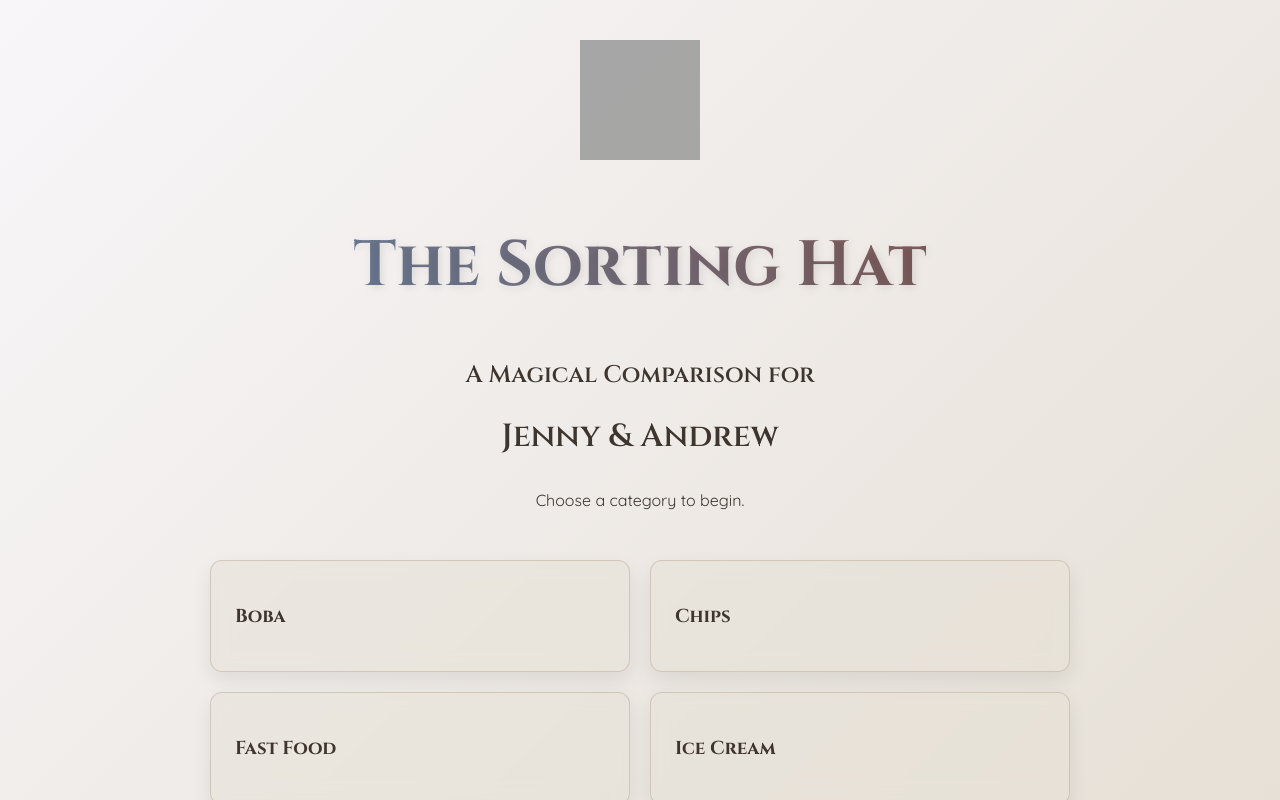
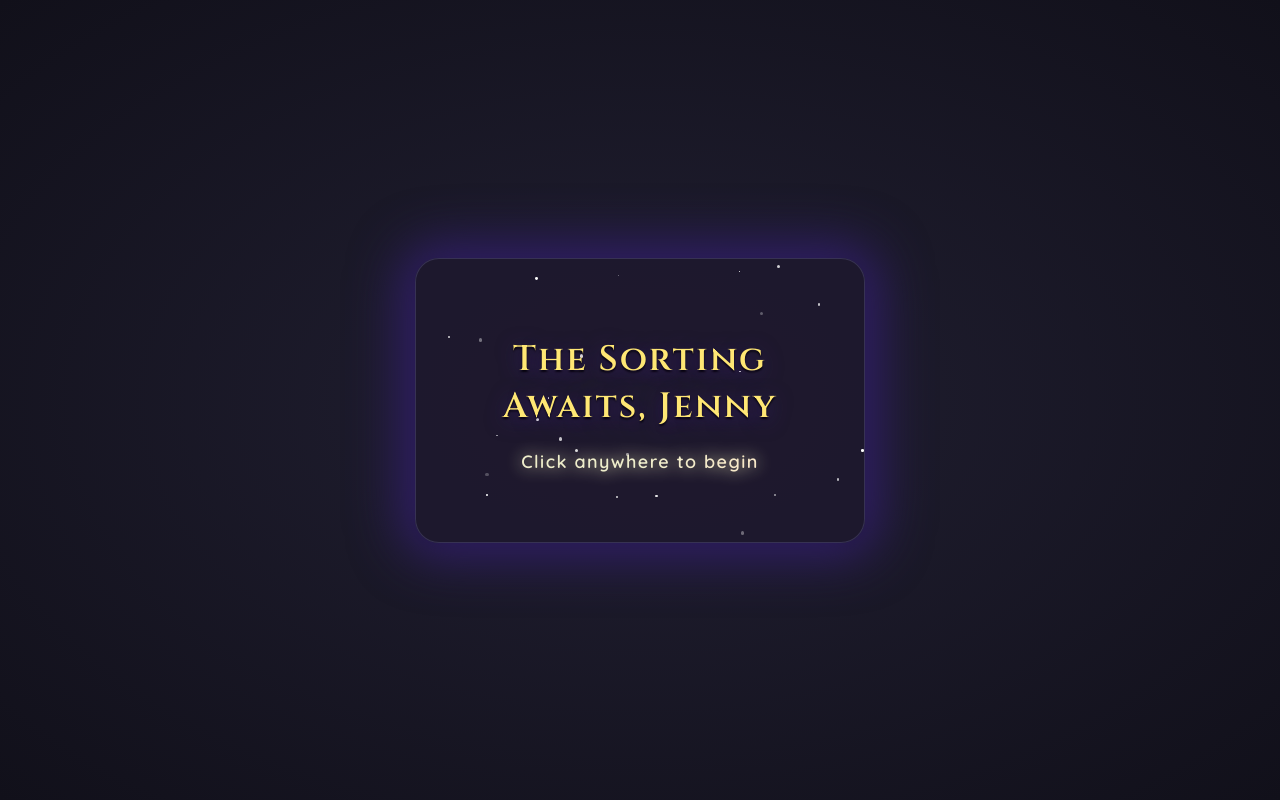
Before and after one commit to vetus-ordo/jenny-rankings, a Next.js app: page / in a window 1280 px wide. Built offline with nearby package versions, Linux system fonts and the light colour scheme; grey boxes are pictures that could not be loaded.

Commit message:
new welcome page

```diff
--- a/app/globals.css
+++ b/app/globals.css
@@ -1,14 +1,14 @@
-@import url('https://fonts.googleapis.com/css2?family=Cinzel:wght@700&family=Quicksand:wght@400;600&display=swap');
+@import url('https://fonts.googleapis.com/css2?family=Cinzel:wght@600&family=Quicksand:wght@400;600&display=swap');
 
 :root {
   --bg1: #F8F6F9; /* A soft, almost white lavender */
   --bg2: #E6E0D6; /* A warm, gentle taupe */
-  --card-bg: rgba(230, 224, 214, 0.55); /* Glass panel effect */
+  --card-bg: rgba(230, 224, 214, 0.55);
   --card-brd: rgba(160, 145, 123, 0.35);
-  --btn: #6A7B95;   /* Muted Ravenclaw blue */
+  --btn: #6A7B95;
   --btn-hover: #5A6B85;
-  --text-primary: #3D352E; /* Dark, soft brown */
-  --accent-primary: #8B4B3A; /* Soft Gryffindor red for accents */
+  --text-primary: #3D352E;
+  --accent-primary: #8B4B3A;
   --spark: #ffffff;
 }
 
@@ -20,76 +20,98 @@ html, body {
   font-family: 'Quicksand', sans-serif;
   color: var(--text-primary);
   overflow-x: hidden;
-  scroll-behavior: smooth;
   cursor: url('/wand.png') 6 0, auto;
+  transition: background 1s ease-in-out; /* Smooth transition for background change */
 }
 
 * {
   box-sizing: border-box;
-  transition: all 0.3s cubic-bezier(0.4, 0, 0.2, 1);
 }
 
-/* === MAGICAL EFFECTS & ANIMATIONS === */
-.magical-bg::before {
-  content: '';
+/* === WELCOME SCREEN STYLES === */
+body.welcome-active {
+  background: radial-gradient(ellipse at center, #211f32 0%, #11101a 100%);
+}
+
+.welcome-overlay {
   position: fixed;
-  top: 0; left: 0;
-  width: 100%; height: 100%;
-  background: url('/golden-snitch.png') repeat;
-  background-size: 30px;
-  opacity: 0.03;
+  inset: 0;
+  z-index: 100;
+  display: flex;
+  justify-content: center;
+  align-items: center;
+  animation: fadeInBg 1.2s;
+  overflow: hidden;
+}
+@keyframes fadeInBg { from { opacity: 0; } to { opacity: 1; } }
+
+.welcome-content {
+  background: rgba(30, 25, 46, 0.9);
+  border-radius: 24px;
+  box-shadow: 0 0 50px 15px #301e67, 0 2px 10px rgba(0,0,0,0.3);
+  padding: 3rem 2.5rem;
+  max-width: 450px;
+  width: 90vw;
+  text-align: center;
+  border: 1px solid rgba(173, 167, 255, 0.18);
+  position: relative;
+  overflow: hidden;
+}
+
+.welcome-content h2 {
+  font-family: 'Cinzel', serif;
+  font-size: clamp(2rem, 8vw, 2.2rem);
+  color: #ffe774;
+  letter-spacing: 2px;
+  margin-bottom: 1.3rem;
+  text-shadow: 0 4px 20px #381c6a, 0 2px 2px #000;
+  animation: textShine 2s ease-out 1;
+}
+@keyframes textShine {
+  0% { color: #bf9fff; text-shadow: none; }
+  30% { color: #fff8b6; text-shadow: 0 0 18px #fffbb6; }
+  100% { color: #ffe774; }
+}
+
+.welcome-content p {
+  margin-top: 1.5rem;
+  font-family: 'Quicksand', sans-serif;
+  font-size: 1.1rem;
+  letter-spacing: .09rem;
+  animation: floatGlow 2.4s infinite alternate;
+  background: linear-gradient(92deg, #eeedcb 50%, #ffe5c7 100%);
+  -webkit-background-clip: text;
+  background-clip: text;
+  -webkit-text-fill-color: transparent;
+  filter: drop-shadow(0 0 8px #fff6bd);
+  font-weight: 600;
+}
+@keyframes floatGlow {
+  from { transform: translateY(0); }
+  to { transform: translateY(-8px) scale(1.04); }
+}
+
+.welcome-stars {
   pointer-events: none;
+  position: absolute;
+  top: 0; left: 0; width: 100%; height: 100%;
   z-index: -1;
 }
-
-@keyframes float {
-  0% { transform: translate(0, 0); }
-  50% { transform: translate(-20px, -20px); }
-  100% { transform: translate(0, 0); }
+.star {
+  position: absolute;
+  border-radius: 50%;
+  background: white;
+  opacity: 0.75;
+  filter: blur(0.2px);
+  animation: starTwinkle 2.5s infinite alternate;
+}
+@keyframes starTwinkle {
+  0% { opacity: 0.5; }
+  30% { opacity: 1; }
+  100% { opacity: 0.2; }
 }
 
-@keyframes shimmer {
-  0%, 100% { background-position: 0% 50%; }
-  50% { background-position: 100% 50%; }
-}
-
-.compatibility-reveal {
-  opacity: 0;
-  animation: magicalReveal 1.5s cubic-bezier(0.165, 0.84, 0.44, 1) forwards;
-}
-@keyframes magicalReveal {
-  0% { opacity: 0; transform: scale(0.8) rotate(-3deg); }
-  100% { opacity: 1; transform: scale(1) rotate(0deg); }
-}
-
-.heart-burst {
-  position: absolute;
-  font-size: 1.5rem;
-  animation: burst 2s ease-out forwards;
-  pointer-events: none;
-  z-index: 10000;
-}
-@keyframes burst {
-  0% { transform: scale(0.1); opacity: 1; }
-  100% { transform: scale(1.5) translate(var(--x), var(--y)); opacity: 0; }
-}
-
-.sparkle {
-  pointer-events: none;
-  position: fixed;
-  width: 7px; height: 7px;
-  border-radius: 50%;
-  background: radial-gradient(circle, var(--spark) 0%, transparent 70%);
-  filter: drop-shadow(0 0 6px var(--spark));
-  animation: twinkle 1.4s ease-out forwards;
-  z-index: 9999;
-}
-@keyframes twinkle {
-  0% { opacity: 0.9; transform: scale(0.2); }
-  100% { opacity: 0; transform: scale(1.4) translateY(-60px); }
-}
-
-/* === LAYOUT & COMPONENTS === */
+/* === MAIN APP STYLES === */
 .container {
   max-width: 900px;
   margin: 0 auto;
@@ -113,6 +135,11 @@ html, body {
   text-shadow: 2px 2px 8px rgba(0,0,0,0.1);
 }
 
+@keyframes shimmer {
+  0%, 100% { background-position: 0% 50%; }
+  50% { background-position: 100% 50%; }
+}
+
 .card {
   background: var(--card-bg);
   border: 1px solid var(--card-brd);
@@ -121,11 +148,11 @@ html, body {
   border-radius: 12px;
   padding: 2rem;
   box-shadow: 0 8px 20px rgba(0,0,0,0.08);
+  transition: transform 0.35s ease, box-shadow 0.35s ease;
 }
 .card:hover {
-  transform: translateY(-12px) scale(1.02);
-  box-shadow: 0 20px 40px rgba(139, 75, 58, 0.2);
-  background: rgba(255, 255, 255, 0.7);
+  transform: translateY(-8px);
+  box-shadow: 0 12px 28px rgba(0,0,0,0.12);
 }
 
 .btn {
@@ -140,34 +167,11 @@ html, body {
   font-weight: 600;
   text-decoration: none;
   display: inline-block;
-  position: relative;
-  overflow: hidden;
+  transition: transform .25s, box-shadow .25s;
 }
 .btn:hover {
   transform: translateY(-3px);
   box-shadow: 0 8px 18px rgba(0,0,0,0.2);
-}
-.btn::before {
-  content: '';
-  position: absolute;
-  top: 50%; left: 50%;
-  width: 0; height: 0;
-  background: rgba(255,255,255,0.2);
-  border-radius: 50%;
-  transform: translate(-50%, -50%);
-  transition: width 0.5s, height 0.5s;
-}
-.btn:active::before {
-  width: 300px;
-  height: 300px;
-}
-
-.input-group input {
-  padding: 12px;
-  border: 1px solid var(--card-brd);
-  border-radius: 8px;
-  font-size: 1rem;
-  font-family: 'Quicksand', sans-serif;
 }
 
 .category-grid {
@@ -179,11 +183,7 @@ html, body {
   text-decoration: none;
   color: inherit;
 }
-.category-card h3 {
-  font-family: 'Cinzel', serif;
-}
 
-/* === RANKING PAGE LAYOUT === */
 .ranking-columns {
   display: flex;
   flex-direction: row;
@@ -191,7 +191,6 @@ html, body {
   gap: 2rem;
   width: 100%;
 }
-
 .ranking-column {
   flex: 1;
   min-width: 0;
@@ -199,7 +198,6 @@ html, body {
   padding: 1rem;
   border-radius: 12px;
 }
-
 .ranking-column h3 {
   font-family: 'Cinzel', serif;
   text-align: center;
@@ -215,13 +213,11 @@ html, body {
   background: rgba(255,255,255,0.4);
   border-radius: 10px;
   border: 1px solid var(--card-brd);
-  will-change: transform;
-  transform-origin: center;
+  transition: transform 0.2s ease, box-shadow 0.2s ease;
 }
 .ranking-item:hover {
-  box-shadow: 0 0 20px rgba(106, 123, 149, 0.4);
-  border: 1px solid rgba(106, 123, 149, 0.6);
   transform: scale(1.02);
+  box-shadow: 0 0 20px rgba(106, 123, 149, 0.2);
 }
 .ranking-item img {
   width: 100px;
@@ -229,6 +225,10 @@ html, body {
   border-radius: 8px;
   margin-right: 15px;
   object-fit: cover;
+  transition: transform 0.3s ease;
+}
+.ranking-item:hover img {
+  transform: scale(1.25);
 }
 .ranking-item .rank-number {
   background: var(--accent-primary);
@@ -244,7 +244,6 @@ html, body {
   margin-right: 15px;
 }
 
-/* === RESULTS PAGE === */
 .comparison-table {
   width: 100%;
   border-collapse: collapse;
@@ -262,7 +261,6 @@ html, body {
   border-left: 4px solid #D4AF37;
   box-shadow: inset 0 0 10px rgba(212,175,55,0.2);
 }
-
 .category-score {
   font-family: 'Quicksand', sans-serif;
   font-size: 1rem;
@@ -274,12 +272,12 @@ html, body {
 /* === RESPONSIVE DESIGN === */
 @media (max-width: 768px) {
   .card:hover {
-    transform: none; /* Disable hover effects on mobile */
+    transform: none;
   }
   .card:active {
     transform: scale(0.98);
   }
   .ranking-columns {
-    flex-direction: column; /* Stacks the columns on mobile */
+    flex-direction: column;
   }
 }
--- a/app/layout.tsx
+++ b/app/layout.tsx
@@ -2,7 +2,7 @@ import './globals.css'
 import type { Metadata } from 'next'
 
 export const metadata: Metadata = {
-  title: 'The Sorting of Tastes',
+  title: 'The Sorting Hat',
   description: 'A magical ranking of tastes.',
 }
 
--- a/app/page.tsx
+++ b/app/page.tsx
@@ -1,27 +1,76 @@
 'use client'
-import { useEffect } from 'react'
+import { useState, useEffect, useRef } from 'react'
 import Link from 'next/link'
 import Image from 'next/image'
 import { categoryData } from '@/lib/data'
 import ClientEffects from '@/components/ClientEffects'
 
 export default function Home() {
+  const [showWelcome, setShowWelcome] = useState(true);
+  const audioRef = useRef<HTMLAudioElement | null>(null);
 
-  // The names are now hardcoded here for a personalized gift.
   const player1Name = "Jenny";
   const player2Name = "Andrew";
 
-  // This effect runs once to save the names for the other pages to use.
+  // This effect adds/removes the dark background class
+  useEffect(() => {
+    document.body.classList.add('welcome-active');
+  }, []);
+
   useEffect(() => {
     localStorage.setItem('player1', player1Name);
     localStorage.setItem('player2', player2Name);
   }, [player1Name, player2Name]);
 
+  const handleEnter = () => {
+    // Remove the dark background class for a smooth transition
+    document.body.classList.remove('welcome-active');
+
+    setShowWelcome(false);
+    audioRef.current?.play().catch(error => {
+      console.error("Audio autoplay failed:", error);
+    });
+  };
+
   return (
     <>
+      <audio ref={audioRef} src="/hedwig.mp3" loop />
       <ClientEffects />
-      <main className="container">
-        <header className="header animate__animated animate__fadeIn">
+
+      {showWelcome && (
+        <div
+          className="welcome-overlay"
+          onClick={handleEnter}
+          style={{ cursor: 'pointer' }}
+        >
+          <div className="welcome-content animate__animated animate__zoomIn">
+            <h2>The Sorting Awaits, {player1Name}</h2>
+            <p>Click anywhere to begin</p>
+            <div className="welcome-stars">
+              {[...Array(24)].map((_, i) => {
+                const size = Math.random() * 2.5 + 1.2;
+                return (
+                  <div
+                    key={i}
+                    className="star"
+                    style={{
+                      left: `${Math.random() * 100}%`,
+                      top: `${Math.random() * 100}%`,
+                      width: `${size}px`,
+                      height: `${size}px`,
+                      animationDelay: `${Math.random() * 2.5}s`
+                    }}
+                  />
+                );
+              })}
+            </div>
+          </div>
+        </div>
+      )}
+
+      {!showWelcome && (
+        <main className="container animate__animated animate__fadeIn">
+          <header className="header">
             <Image
               src="/Sorting_Hat.png"
               alt="The Sorting Hat"
@@ -31,17 +80,14 @@ export default function Home() {
             />
             <h1>The Sorting Hat</h1>
           </header>
-
-        {/* The setup form and conditional logic have been removed. This section now displays directly. */}
           <section>
-          <div className="header animate__animated animate__fadeIn">
+            <div className="header">
               <p style={{ fontFamily: 'Cinzel', fontSize: '1.5rem' }}>A Magical Comparison for</p>
               <p style={{ fontFamily: 'Cinzel', fontSize: '2rem', marginTop: '0.5rem' }}>
                 {player1Name} & {player2Name}
               </p>
               <p style={{marginTop: '1rem'}}>Choose a category to begin.</p>
             </div>
-
             <div className="category-grid">
               {Object.entries(categoryData).map(([id, category], index) => (
                 <Link key={id} href={`/rank/${id}`} passHref>
@@ -51,12 +97,12 @@ export default function Home() {
                 </Link>
               ))}
             </div>
-
              <div style={{ textAlign: 'center', marginTop: '40px' }}>
                 <Link href="/results" className="btn">See the Final Decree</Link>
             </div>
           </section>
         </main>
+      )}
     </>
   );
 }
--- a/package.json
+++ b/package.json
@@ -1,5 +1,5 @@
 {
-  "name": "sorting-of-tastes",
+  "name": "sorting-hat",
   "version": "0.1.0",
   "private": true,
   "scripts": {
```
Lines whose indentation alone changed are shown as unchanged.
